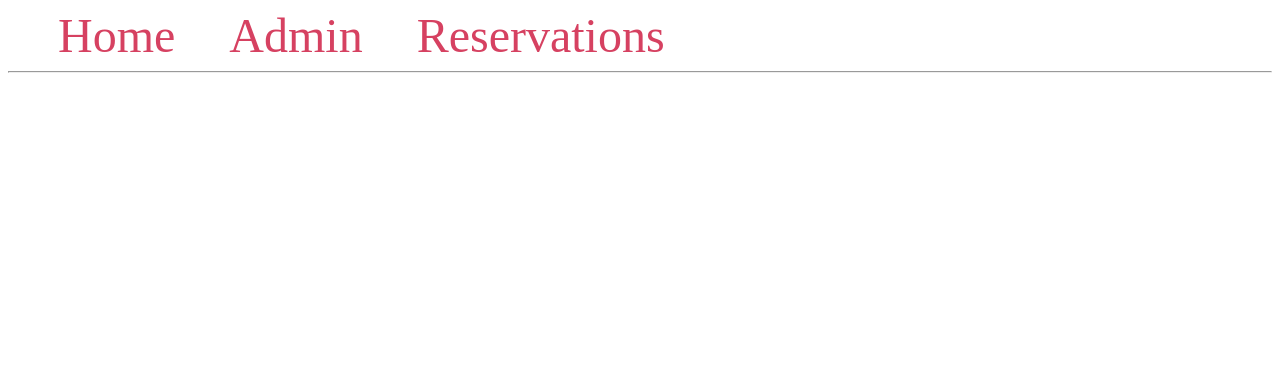
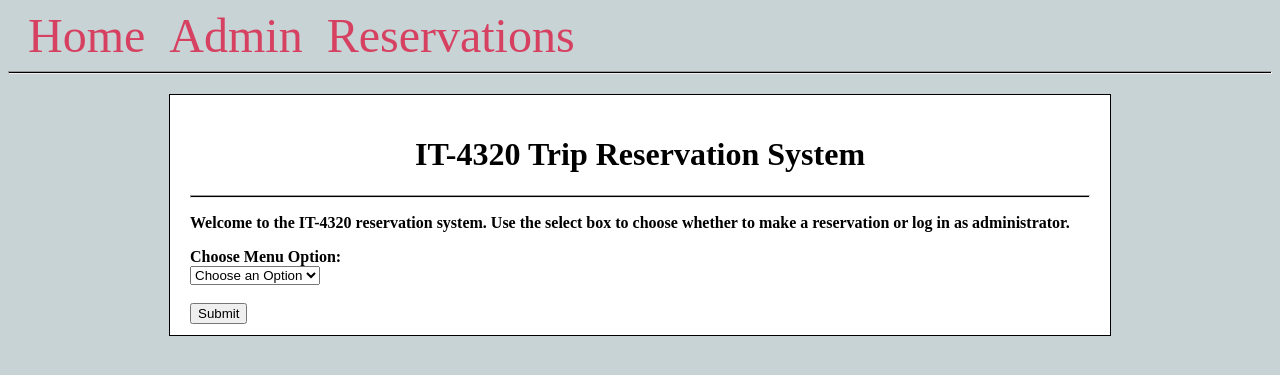
Before and after one commit to kyj0107/Final_Project, a Flask app: page / in a window 1280 px wide. Shown: the top 375 px of the page. Run offline with Flask 3, Linux system fonts and the light colour scheme.

Commit message:
Index
Created the index page, did styling, and add script to move between pages

```diff
--- a/templates/base.html
+++ b/templates/base.html
@@ -2,21 +2,32 @@
 <html lang="en">
 <head>
     <meta charset="UTF-8">
-    <title>{% block title %} {% endblock %} - FlaskApp</title>
+    <title>{% block title %} {% endblock %}IT-4320 Trip Reservation System</title>
     <style>
-        .body {
-            background-color: #a4e8ff
+        hr {
+            height: 1px;
+            background-color: #000000;
+        }
+
+        body {
+            background-color: #c8d3d6
         }
 
         nav a {
             color: #d64161;
             font-size: 3em;
-            margin-left: 50px;
+            margin-left: 20px;
             text-decoration: none;
         }
 
-        .white-box {
-            background-color: white
+        .post,.white-box {
+            width: 900px;
+            height: 200px;
+            background-color: white;
+            border: 1px solid #000000;
+            padding: 20px;
+            margin: 20px auto;
+            margin-left: 50% auto;
         }
 
         .alert {
@@ -24,6 +35,16 @@
             margin: 5px;
             color: #970020;
             background-color: #ffd5de;
+        }
+
+        .title {
+            text-align: center;
+        }
+
+        .container {
+            display: flex;
+            flex-direction: column;
+            align-items: center;
         }
     </style>
 </head>
--- a/templates/index.html
+++ b/templates/index.html
@@ -1 +1,36 @@
 {% extends 'base.html' %}
+
+{% block content %}
+<div class="white-box">
+    <h1 class="title">IT-4320 Trip Reservation System</h1>
+    <hr>
+    <p class="intro"><b>Welcome to the IT-4320 reservation system. Use the select box to choose whether to make a reservation or log in as administrator.</b></p>
+
+    <label for="menu"><b>Choose Menu Option:</b></label>
+    <div>
+
+    <form id="myForm" action="">
+        <select id="menu" name="menu">
+            <option>Choose an Option</option>
+            <option value="admin">Admin Login</option>
+            <option value="reservations">Reserve a Seat</option>
+        </select>
+        <div>
+        <br>
+        <button type="button" onclick="redirectToPage()">Submit</button>
+        </div>
+        </form>
+</div>
+
+
+<script>
+    function redirectToPage() {
+      var selectedPage = document.getElementById('menu').value;
+      if (selectedPage !== 'Choose an Option') {
+        window.location.href = selectedPage;
+      } else {
+        alert('Please select an option');
+      }
+    }
+  </script>
+{% endblock %}
```
